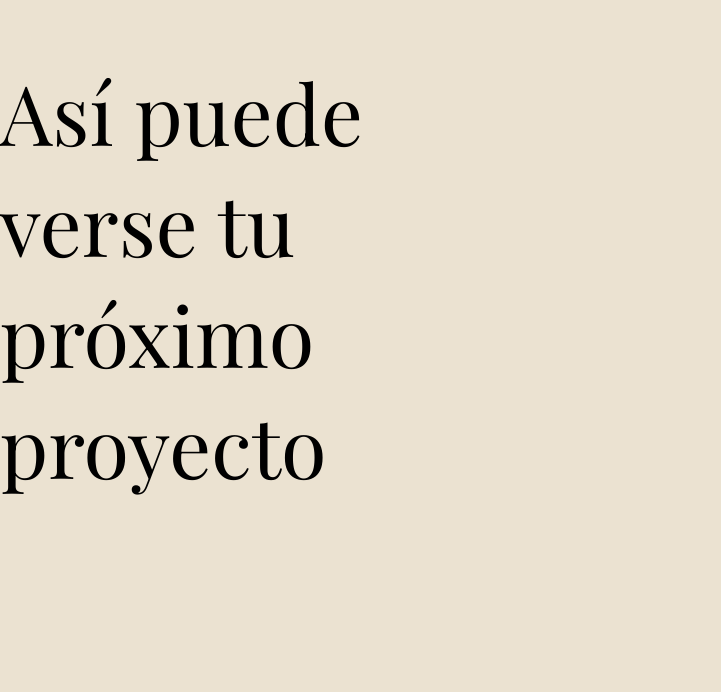
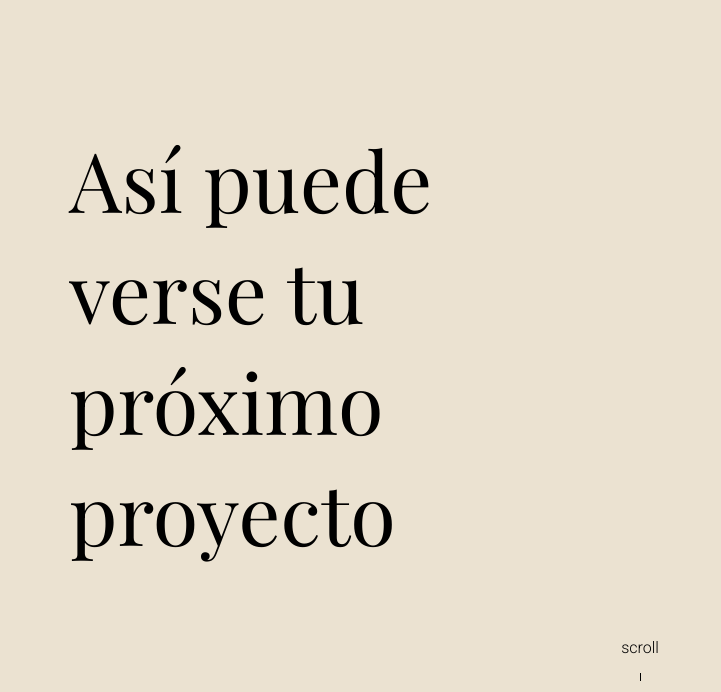
Before and after one commit to wakkamole-mexico/GDL-simulator, a React app: page /resultado in a window 1280 px wide. Shown: the top 692 px of the page, without its empty margins (0-721 px from the left). Built offline with nearby package versions, Linux system fonts and the light colour scheme.

Commit message:
[UPDATE] Css Results

```diff
--- a/src/assets/styles/components/Resultado.scss
+++ b/src/assets/styles/components/Resultado.scss
@@ -1,16 +1,73 @@
-.p {
-    color: aqua;
-}
-
 body {
     background-color: #EBE2D1;
 }
 
 .result-container{
-
+    display: flex;
+    height: 100vh;
+    justify-content: center;
+    flex-direction: column;
 }
 
 h1{
     font-weight: 300;
     font-size: 83px;
 }
+
+.result-container-main{
+    display: flex;
+    align-items: center;
+    align-content: center;
+    /* height: 100%; */
+    /* width: 80%; */
+    width: 100%;
+    margin: 0 auto;
+    justify-content: space-around;
+}
+
+.result-container-title{
+    display: inline-block;
+}
+
+.result-container-video{
+    display: inline-block;
+    width: 50%;
+}
+
+.scroll-title{
+    text-align: center;
+    font-family: 'Roboto', sans-serif;
+    font-weight: 300;
+}
+
+  .c-scrolldown {
+    width: 1px;
+    height: 60px;
+    // position: absolute;
+    bottom: 20px;
+    left: 0;
+    right: 0;
+    margin: 0 auto;
+    overflow: hidden;
+  }
+  .c-scrolldown .c-line {
+    width: 100%;
+    height: 100%;
+    display: block;
+    background: linear-gradient(to bottom, black 50%, rgba(255, 255, 255, 0) 50%);
+    background-position: 0 -60px;
+    background-size: 100% 200%;
+    animation: scrolldown 2.2s cubic-bezier(0.76, 0, 0.3, 1) forwards infinite;
+  }
+
+  @keyframes scrolldown {
+    0% {
+      background-position: 0 -60px;
+    }
+    75% {
+      background-position: 0 0;
+    }
+    100% {
+      background-position: 0 60px;
+    }
+  }
--- a/src/containers/Resultado.jsx
+++ b/src/containers/Resultado.jsx
@@ -4,6 +4,7 @@ import '../assets/styles/components/Resultado.scss';
 
 const Resultado = () => (
   <div className='result-container'>
+    <div className='result-container-main'>
       <div className='result-container-title'>
         <h1>
           Así puede
@@ -17,8 +18,17 @@ const Resultado = () => (
       </div>
       <div className='result-container-video'>
         <ResponsivePlayer
-      url="https://www.youtube.com/watch?v=BPoQuaTyt-U&t=9s"
+          url='https://www.youtube.com/watch?v=BPoQuaTyt-U&t=9s'
         />
+      </div>
+
+    </div>
+    <div className='scroll-container'>
+      <p className='scroll-title'>scroll</p>
+      <div className='c-scrolldown'>
+
+        <div className='c-line' />
+      </div>
     </div>
 
   </div>
```
Lines whose indentation alone changed are shown as unchanged.
